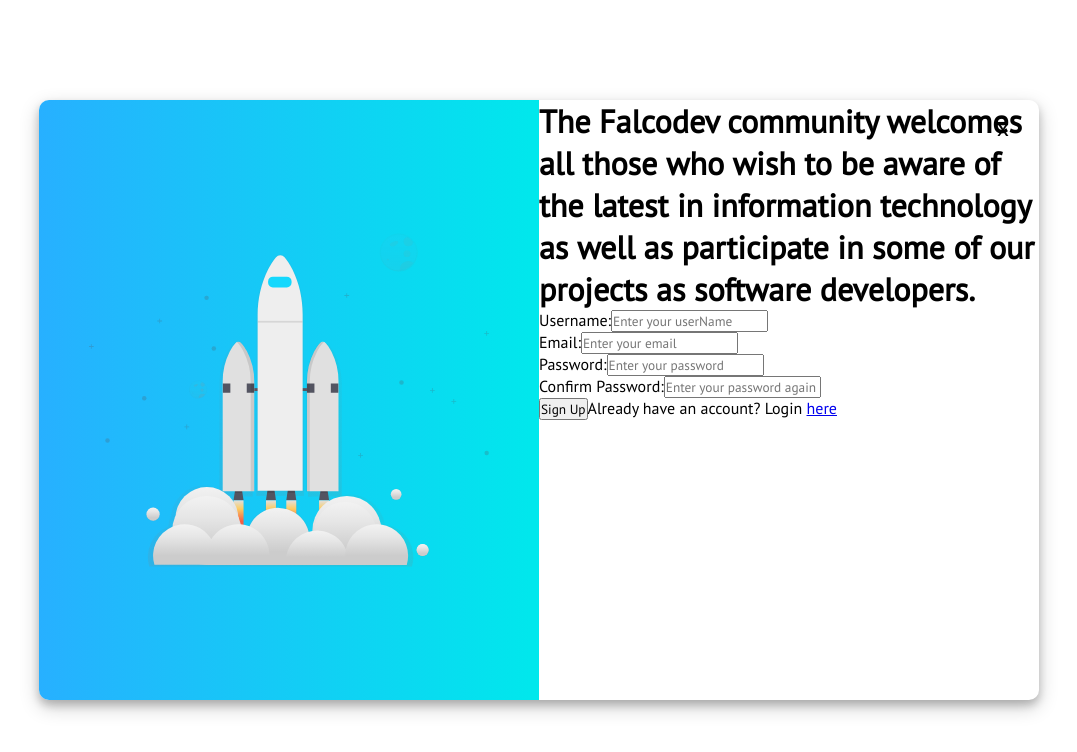
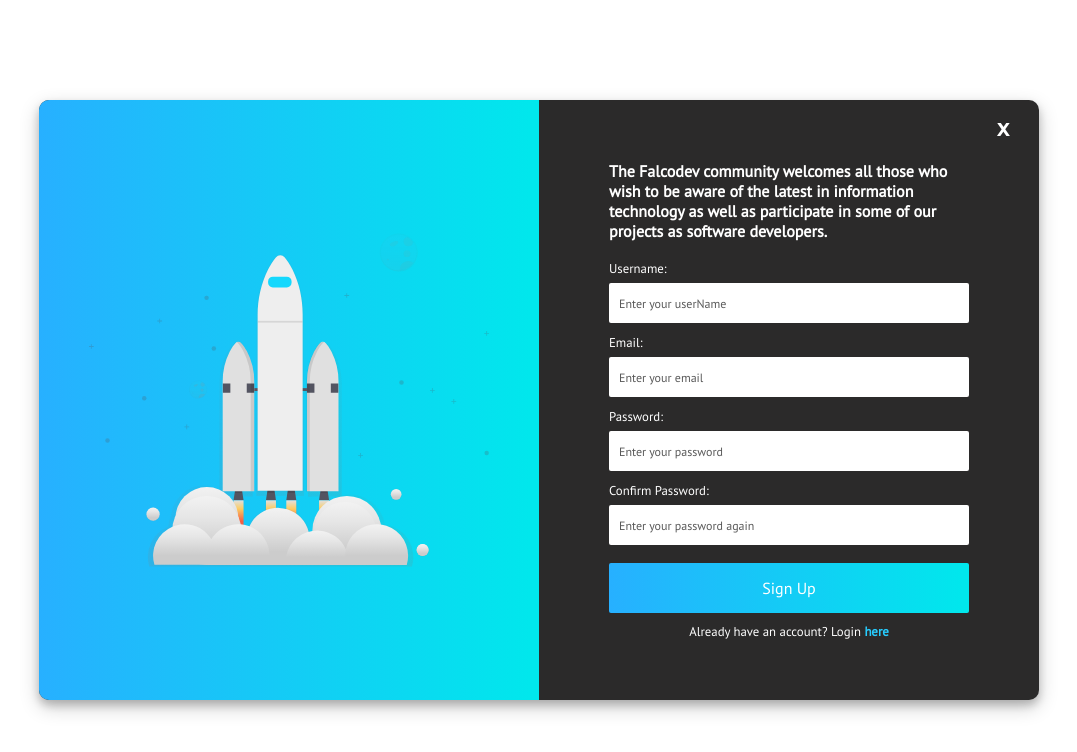
Before and after one commit to JoacoMaurtua/Cool-React-Form, a React (Create React App) app in the folder react-form/: page / in a window 1280 px wide. Shown: the top 752 px of the page, without its empty margins (101-1178 px from the left). Built offline with nearby package versions, Linux system fonts and the light colour scheme.

Commit message:
form sign up styles complete

```diff
--- a/react-form/src/App.css
+++ b/react-form/src/App.css
@@ -6,3 +6,98 @@
   padding: 0;
   font-family: 'PT Sans', sans-serif;
 }
+
+  .form {
+  position: absolute;
+  top: 50%;
+  left: 75%;
+  transform: translate(-50%, -50%);
+  width: 45%;
+  height: 100%;
+  display: flex;
+  flex-direction: column;
+  justify-content: center;
+  align-items: center;
+
+}
+
+.form h1 {
+  font-size: 1rem;
+  text-align: start;
+  width: 80%;
+  margin-bottom: 1rem;
+  color: #fff;
+}
+
+.form-inputs {
+  margin-bottom: 0.5rem;
+  width: 80%;
+}
+
+.form-inputs p {
+  font-size: 0.8rem;
+  margin-top: 0.5rem;
+  color: #f00e0e;
+}
+
+.form-label {
+  display: inline-block;
+  font-size: 0.8rem;
+  margin-bottom: 6px;
+  color: #fff;
+}
+
+.form-input {
+  display: block;
+  padding-left: 10px;
+  outline: none;
+  border-radius: 2px;
+  height: 40px;
+  width: 100%;
+  border: none;
+}
+
+.form-input::placeholder {
+  color: #595959;
+  font-size: 12px;
+}
+
+.form-input-btn {
+  width: 80%;
+  height: 50px;
+  margin-top: 10px;
+  border-radius: 2px;
+  background: linear-gradient(
+    90deg,
+    rgb(39, 176, 255) 0%,
+    rgb(0, 232, 236) 100%
+  );
+  outline: none;
+  border: none;
+  color: #fff;
+  font-size: 1rem;
+}
+
+.form-input-btn:hover {
+  cursor: pointer;
+  background: linear-gradient(
+    90deg,
+    rgb(39, 143, 255) 0%,
+    rgb(12, 99, 250) 100%
+  );
+  transition: all 0.4s ease-out;
+}
+
+.form-input-login {
+  font-size: 0.8rem;
+  margin-top: 10px;
+  color: #fff;
+  width: 80%;
+  text-align: center;
+}
+
+.form-input-login a {
+  text-decoration: none;
+  color: #27cdff;
+  font-weight: 600;
+}
--- a/react-form/src/components/CoolForm.jsx
+++ b/react-form/src/components/CoolForm.jsx
@@ -12,6 +12,7 @@
   height: 600px;
   display: grid;
   grid-template-columns: 1fr 1fr;
+  background-color: #2b2a2a;
 `
 
 const CloseBtn = styled.span`
@@ -19,8 +20,10 @@
   top: 2%;
   right: 3%;
   font-size: 1.5rem;
+  font-weight: bold;
   z-index: 1;
   cursor: pointer;
+  color: white;
 `
 
 const FormContentLeft = styled.div`
@@ -55,13 +58,14 @@
           <CloseBtn>x</CloseBtn>
           <FormContentLeft>
             <FormImg src="img/img-2.svg" alt="spaceship"
-            className="form-img" />
+             />
           </FormContentLeft>
           {
             (!isSubmit)?
             <FormSignup submitForm={submitForm}/>:
             <FormSuccess/>
           }
+
       </FormContainer>
     </>
   )
--- a/react-form/src/components/FormSignup.jsx
+++ b/react-form/src/components/FormSignup.jsx
@@ -86,14 +86,14 @@
           {
             //Submit validation:
             (errors.userName)?
-            <p style={{color:'red'}}>{errors.userName}</p>:
+            <p>{errors.userName}</p>:
             ''
           }
 
           {
             //Input validation:
             (userName.length > 0 && userName.length < 5)?
-            <p style={{color:"red"}}>User name must be at least five characters</p>:
+            <p>User name must be at least five characters</p>:
             ''
           }
 
@@ -117,14 +117,14 @@
           {
             //Submit validation:
             (errors.email)?
-            <p style={{color:'red'}}>{errors.email}</p>:
+            <p>{errors.email}</p>:
             ''
           }
 
           {
             //Input validation:
             (email.length > 0 && !/\S+@\S+\.\S+/.test(email))?
-            <p style={{color:'red'}}>Email address is invalid</p>:
+            <p>Email address is invalid</p>:
             ''
           }
 
@@ -148,14 +148,14 @@
           {
             //Submit validation:
             (errors.password)?
-            <p style={{color:'red'}}>{errors.password}</p>:
+            <p>{errors.password}</p>:
             ''
           }
 
           {
             //Input validation:
             (password.length > 0 && password.length < 8)?
-            <p style={{color:"red"}}>Password must be at least eight characters</p>:
+            <p>Password must be at least eight characters</p>:
             ''
           }
 
@@ -179,14 +179,14 @@
           {
             //Submit validation:
             (errors.password2)?
-            <p style={{color:'red'}}>{errors.password2}</p>:
+            <p>{errors.password2}</p>:
             ''
           }
 
           {
             //Input validation:
             (password2.length > 0 && password2 !== password)?
-            <p style={{color:'red'}}>Passwords must match</p>:
+            <p>Passwords must match</p>:
             ''
           }
 
```
